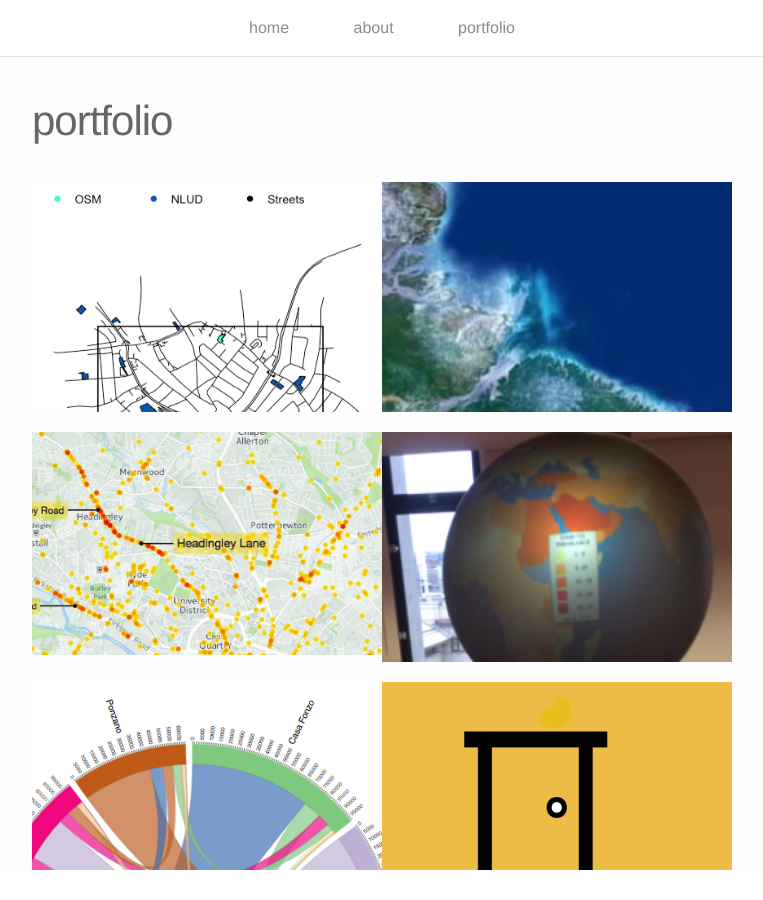
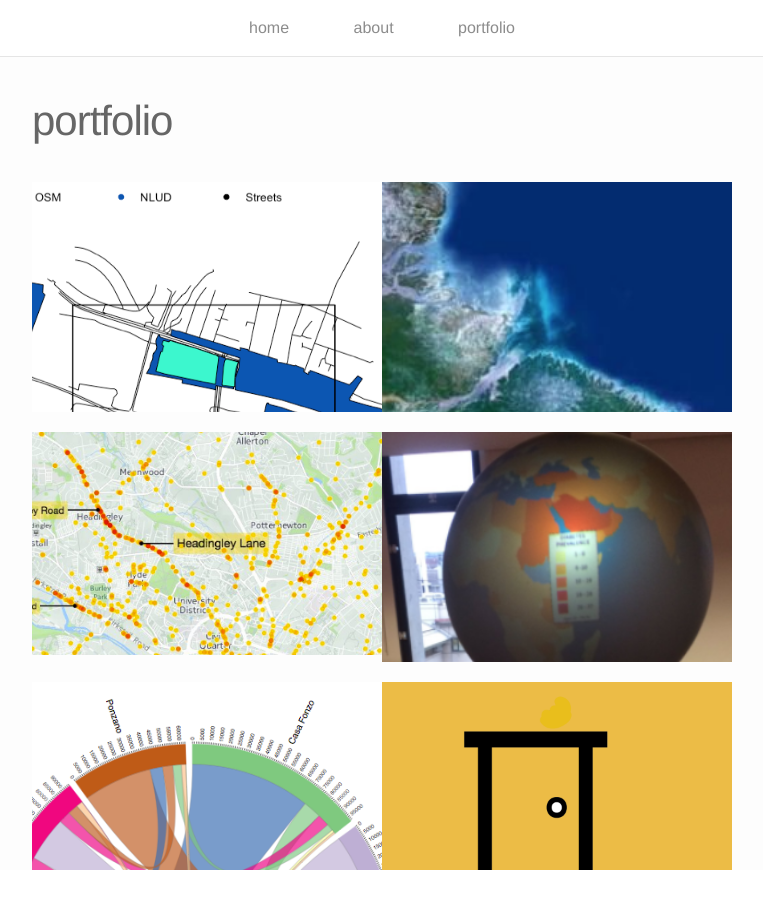
Before and after one commit to lbuk/portfolio-website, a Jekyll site: the page built from portfolio.md, in a window 1280 px wide and 900 px high. Shown: the whole window, without its empty margins (258-1021 px from the left). Built offline with Jekyll 4.4.1, drawn with Linux system fonts in a browser that asks for light colours; nearby versions of some CDN libraries.

Commit message:
Update BrownfieldGrids.markdown

```diff
--- a/_portfolio/BrownfieldGrids.markdown
+++ b/_portfolio/BrownfieldGrids.markdown
@@ -2,7 +2,7 @@
 layout: post
 title: brownfieldgrids
 description: An R package for creating minimalistic maps of brownfield land in London
-img: /img/osm_nlud_brent_cross.png
+img: /img/osm_nlud_rainham_consul_avenue.png
 ---
 
 Brownfieldgrids is an R package, <a href="https://github.com/lbuk/brownfieldgrids">brownfieldgrids</a>, for creating mile x mile grid maps of brownfield land in London using crowdsourced geospatial data from OpenStreetMap and open data from the 2018 Brownfield Register and the 2009-2010 National Land Use Database (NLUD). The package provides functions for creating minimalistic and exploratory maps of brownfield sites using urban data sources.
```
